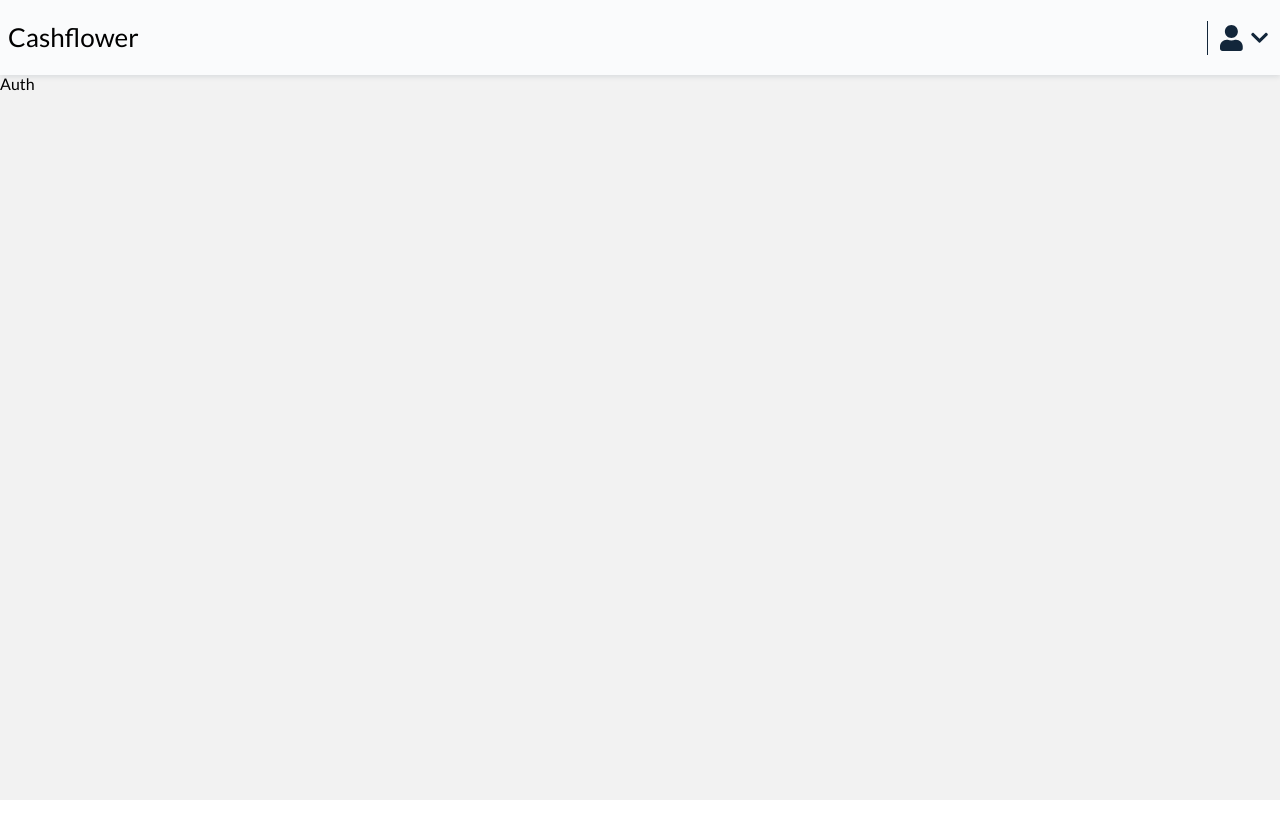
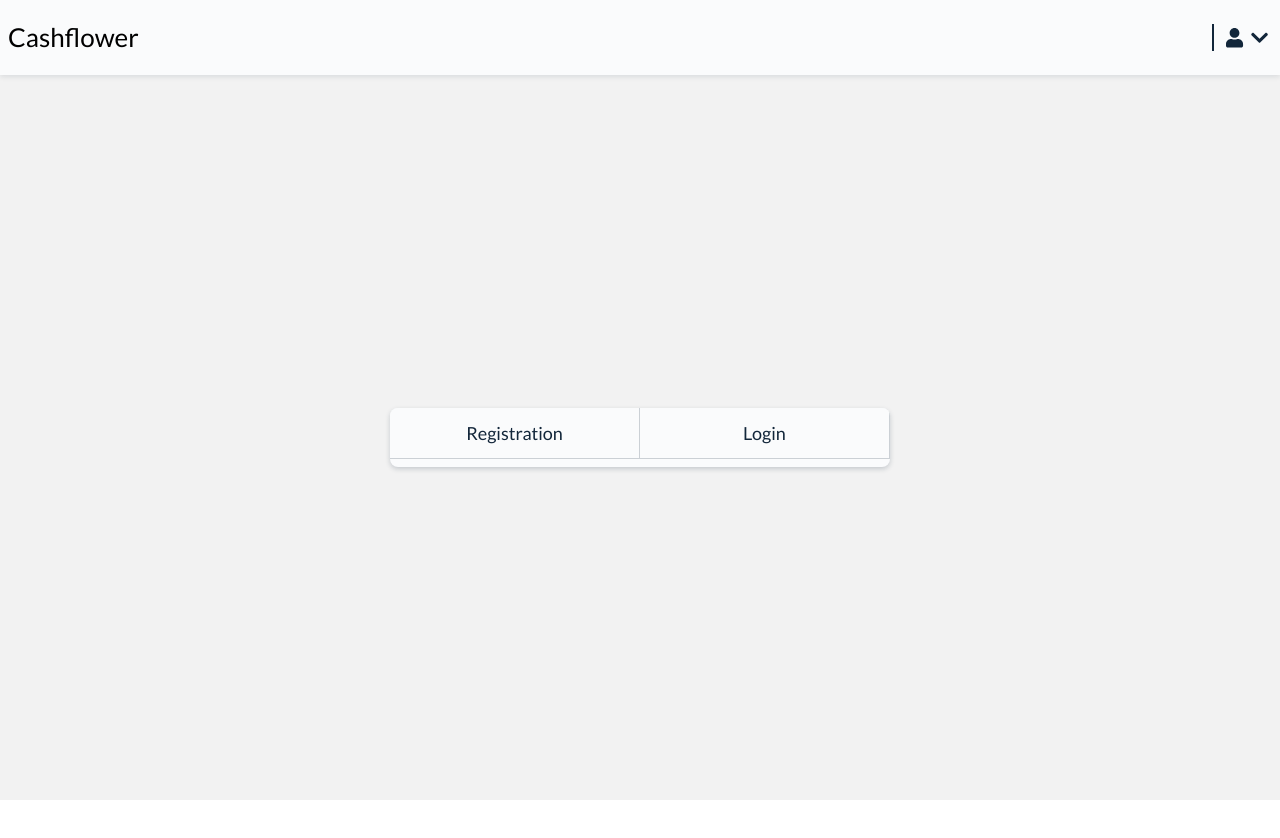
Before and after one commit to ModestB/cashflower, a Vue app in the folder client/: page /auth in a window 1280 px wide. Shown: the top 838 px of the page. Built offline with nearby package versions, Linux system fonts and the light colour scheme.

Commit message:
Add BaseCard, reg/login navigation

```diff
--- a/client/src/assets/scss/all.scss
+++ b/client/src/assets/scss/all.scss
@@ -3,6 +3,10 @@
 * {
   font-family: Lato, sans-serif;
   box-sizing: border-box;
+}
+
+a {
+  text-decoration: none;
 }
 
 :root {
@@ -18,6 +22,10 @@
   --main-padding-2: 8px;
   --main-padding-3: 16px;
   --text-color: #12263a;
+  --text-color--light: #fff;
   --main-bg-color: #f2f2f2;
   --header-height: 75px;
+  --border-radius: 8px;
+  --border-color--muted: rgb(18 38 58 / 20%);
+  --border-color--light: #fafbfc;
 }
--- /dev/null
+++ b/client/src/components/base/BaseCard.vue
@@ -0,0 +1,15 @@
+<template>
+  <section class="card">
+    <slot></slot>
+  </section>
+</template>
+
+<style lang="scss" scoped>
+.card {
+  background-color: var(--primary--light);
+  box-shadow: var(--main-box-shadow-2);
+  padding: var(--main-padding-2);
+  border-radius: var(--border-radius);
+  overflow: hidden;
+}
+</style>
--- a/client/src/components/header/Header.vue
+++ b/client/src/components/header/Header.vue
@@ -5,7 +5,7 @@
     <base-popper :show="showMenu" :hidePopper="hideMenu">
       <template v-slot:default>
         <div class="header__menu__toggle" @click="toggleMenu">
-          <base-icon iconName="user" size="1x" noHover></base-icon>
+          <base-icon iconName="user" size="xs" noHover></base-icon>
           <base-icon
             iconName="chevron-down"
             size="xs"
@@ -74,7 +74,7 @@ export default {
     display: flex;
     align-items: center;
     cursor: pointer;
-    border-left: 1px solid var(--primary);
+    border-left: 2px solid var(--primary);
     padding: var(--main-padding) 0 var(--main-padding) var(--main-padding-2);
   }
 
--- a/client/src/main.js
+++ b/client/src/main.js
@@ -10,6 +10,7 @@ import clickOutsideDirective from '@/utilities/clickOutsideDirective'
 import BaseIcon from '@/components/base/BaseIcon.vue';
 import BasePopper from '@/components/base/BasePopper.vue';
 import BaseButton from '@/components/base/BaseButton.vue';
+import BaseCard from '@/components/base/BaseCard.vue';
 
 const app = createApp(App);
 
@@ -19,6 +20,7 @@ app.use(router);
 app.component('base-icon', BaseIcon)
 app.component('base-popper', BasePopper)
 app.component('base-button', BaseButton)
+app.component('base-card', BaseCard)
 
 app.directive('click-outside', clickOutsideDirective)
 
--- a/client/src/router/index.js
+++ b/client/src/router/index.js
@@ -1,5 +1,4 @@
 import { createRouter, createWebHistory } from 'vue-router';
-import Welcome from '@/views/Welcome.vue';
 import Authentication from '@/views/authentication/Authentication.vue';
 import Regsitration from '@/views/authentication/Registration.vue';
 import Login from '@/views/authentication/Login.vue';
@@ -8,7 +7,7 @@ const routes = [
   {
     path: '/',
     name: 'Welcome',
-    component: Welcome,
+    redirect: '/auth/registration',
   },
   {
     path: '/auth',
@@ -17,10 +16,12 @@ const routes = [
     children: [
       {
         path: 'registration',
+        name: 'registration',
         component: Regsitration,
       },
       {
         path: 'login',
+        name: 'login',
         component: Login,
       }
     ]
--- a/client/src/views/authentication/Authentication.vue
+++ b/client/src/views/authentication/Authentication.vue
@@ -1,6 +1,80 @@
 <template>
-  <div>
-    <div>Auth</div>
-    <router-view></router-view>
+  <div class="auth">
+    <base-card class="authBox">
+      <nav class="authNav">
+        <router-link to="/auth/registration" v-slot="{ isActive }">
+          <div class="authNav__item" :class="{ active: isActive }">
+            Registration
+          </div>
+        </router-link>
+        <router-link to="/auth/login" v-slot="{ isActive }">
+          <div class="authNav__item" :class="{ active: isActive }">Login</div>
+        </router-link>
+      </nav>
+      <router-view></router-view>
+    </base-card>
   </div>
 </template>
+
+<script>
+export default {
+  computed: {
+    currentPath() {
+      console.log(this.$route);
+
+      return this.$route.name;
+    },
+  },
+};
+</script>
+
+<style lang="scss" scoped>
+.auth {
+  display: flex;
+  align-items: center;
+  justify-content: center;
+  height: 100%;
+  width: 100%;
+}
+
+.authBox {
+  width: 500px;
+
+  .authNav {
+    --auth-nav-margin: calc(var(--main-padding-2) * -1);
+
+    display: grid;
+    grid-template-columns: 50% 50%;
+    border-bottom: 1px solid var(--border-color--muted);
+    margin: var(--auth-nav-margin) var(--auth-nav-margin) 0
+      var(--auth-nav-margin);
+
+    .authNav__item {
+      height: 50px;
+      display: flex;
+      align-items: center;
+      justify-content: center;
+      font-size: 18px;
+      background-color: var(--primary--light);
+      color: var(--text-color);
+      transition: background-color 0.3s ease-in, color 0.4s ease;
+
+      &:first-child {
+        border-right: 1px solid var(--border-color--muted);
+
+        &:hover,
+        &.active {
+          border-right-color: var(--border-color--light);
+        }
+      }
+
+      &:hover,
+      &.active {
+        cursor: pointer;
+        background-color: var(--primary);
+        color: var(--text-color--light);
+      }
+    }
+  }
+}
+</style>
```
